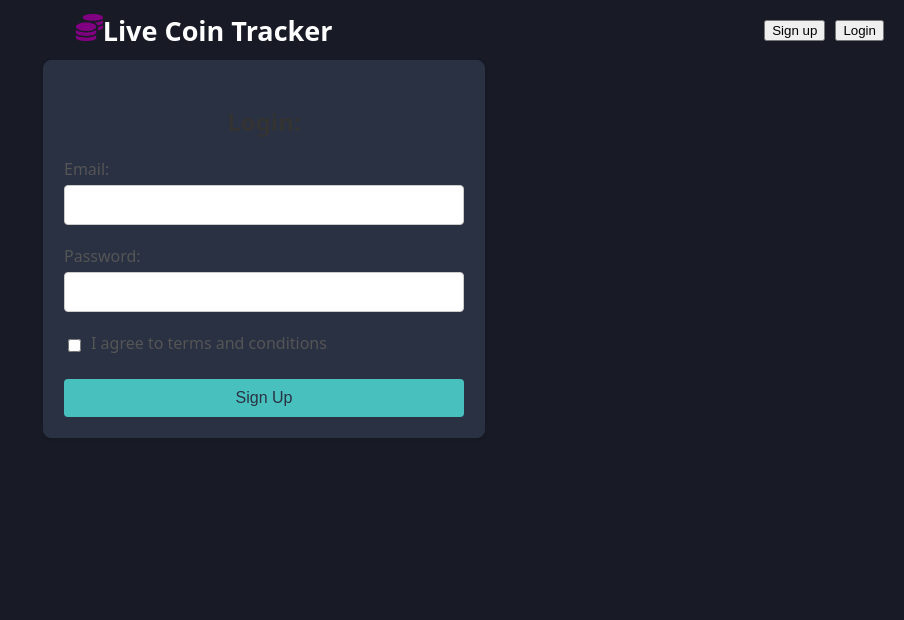
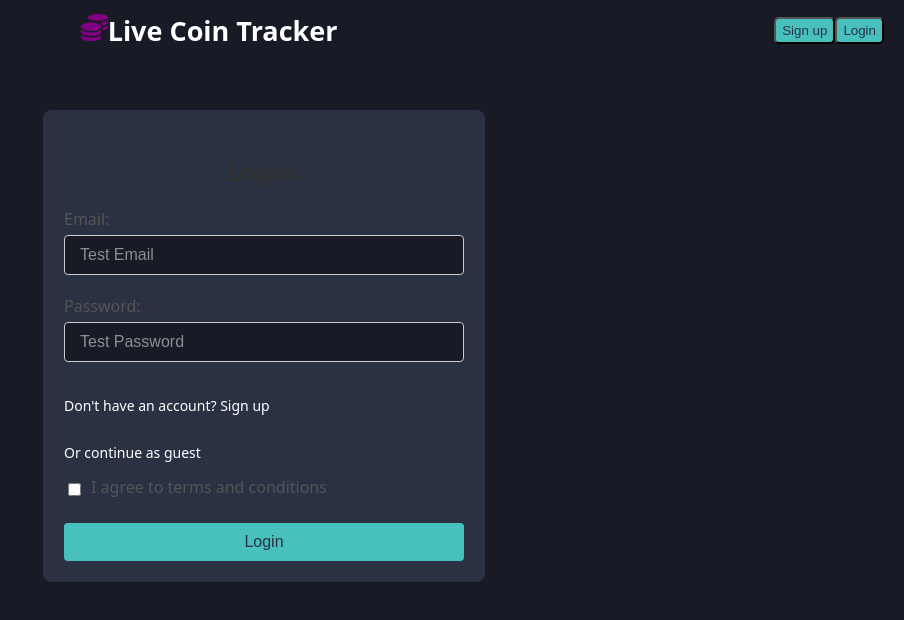
Before and after one commit to niallb01/react-typescript-crypto-tracker, a React (Vite) app: page /login in a window 1280 px wide. Shown: the top 620 px of the page, without its empty margins (376-1280 px from the left). Built offline with nearby package versions, Linux system fonts and the light colour scheme; no server answers.

Commit message:
add coin auth

```diff
--- a/src/App.css
+++ b/src/App.css
@@ -367,11 +367,12 @@ li {
   padding: 14px 24px;
   border: 0.01em solid #fff;
   border-radius: 8px;
-  height: 210px;
+  height: 230px;
   width: 180px;
 }
 
 .MuiFormControlLabel-label {
+  color: #fff;
   font-size: 14px;
   margin-right: 100px;
 }
--- a/src/App.tsx
+++ b/src/App.tsx
@@ -10,11 +10,13 @@ import CoinDescData from "./data/CoinDescData.json";
 import { CoinType, CoinDescType, PortfolioType } from "./types/coin_types";
 import SignUp from "./pagecomponents/SignUp";
 import Login from "./pagecomponents/Login";
+import ProtectedRoute from "./protectedroutes/ProtectedRoute";
 
 function App() {
   const [coins, setCoins] = useState<CoinType[]>([]);
   const [coinDescription, setDescription] = useState<CoinDescType[]>([]);
   const [portfolio, addPortfolio] = useState<PortfolioType[]>([]);
+  const [authenticated, setAuthenticated] = useState<boolean>(false);
 
   // on mount
   useEffect(() => {
@@ -43,6 +45,7 @@ function App() {
               coins={coins}
               portfolio={portfolio}
               addPortfolio={addPortfolio}
+              authenticated={authenticated}
             />
           }
         />
@@ -50,7 +53,7 @@ function App() {
           path="/coin-description/:coinName"
           element={<CoinDescription coinDescription={coinDescription} />}
         />
-        <Route
+        {/* <Route
           path="/portfolio"
           element={
             <Portfolio
@@ -59,9 +62,29 @@ function App() {
               coins={coins}
             />
           }
+        /> */}
+        <Route
+          path="/portfolio"
+          element={
+            <ProtectedRoute authenticated={authenticated}>
+              <Portfolio
+                portfolio={portfolio}
+                addPortfolio={addPortfolio}
+                coins={coins}
+              />
+            </ProtectedRoute>
+          }
         />
         <Route path="/signup" element={<SignUp />} />
-        <Route path="/login" element={<Login />} />
+        <Route
+          path="/login"
+          element={
+            <Login
+              authenticated={authenticated}
+              setAuthenticated={setAuthenticated}
+            />
+          }
+        />
       </Routes>
     </>
   );
--- a/src/components/Navbar.tsx
+++ b/src/components/Navbar.tsx
@@ -1,7 +1,5 @@
-// import { useState } from "react";
 import { Link } from "react-router-dom";
 import { FaCoins } from "react-icons/fa";
-// import supabase from "../auth/supabaseClient";
 import "../styles/Navbar.css";
 
 const Navbar = () => {
--- a/src/pagecomponents/Home.tsx
+++ b/src/pagecomponents/Home.tsx
@@ -1,7 +1,15 @@
 import Coin from "../components/Coin";
 import { Key, useState, useEffect, useRef } from "react";
 import { FaStar, FaRegStar } from "react-icons/fa";
-import { Link } from "react-router-dom";
+// import { Link } from "react-router-dom";
+import {
+  Link,
+  Route,
+  Routes,
+  redirect,
+  useNavigate,
+  Navigate,
+} from "react-router-dom";
 import "react-toastify/dist/ReactToastify.css";
 import { toast, ToastContainer } from "react-toastify";
 import { HomeCoinType, HomeProps } from "../types/coin_types";
@@ -9,6 +17,7 @@ import { IoSparklesOutline } from "react-icons/io5";
 import { SiBaremetrics } from "react-icons/si";
 import { CiBitcoin } from "react-icons/ci";
 import { Switch, FormGroup, FormControlLabel } from "@mui/material";
+import ProtectedRoute from "./components/ProtectedRoute";
 
 const Home = (props: HomeProps) => {
   const [search, setSearch] = useState<string>("");
@@ -18,7 +27,7 @@ const Home = (props: HomeProps) => {
   const [mktCap, setMktCap] = useState<boolean>(false);
   const [dropdown, setDropdown] = useState<boolean>(false);
 
-  const { coins, portfolio, addPortfolio } = props;
+  const { coins, portfolio, addPortfolio, authenticated } = props;
 
   let dropdownRef = useRef<HTMLDivElement>(null);
 
@@ -82,6 +91,10 @@ const Home = (props: HomeProps) => {
   };
 
   const handlePortfolioItem = (name: string) => {
+    if (!authenticated) {
+      window.location.href = "/signup";
+      return;
+    }
     const portfolioCopy = [...portfolio];
     const found = portfolioCopy?.find((coin) => {
       return coin.name === name;
@@ -325,6 +338,7 @@ const Home = (props: HomeProps) => {
                       />
                     )}
                   </Link>
+
                   <Coin
                     id={coin.id}
                     rank={coin.market_cap_rank}
--- a/src/pagecomponents/Login.tsx
+++ b/src/pagecomponents/Login.tsx
@@ -53,6 +53,7 @@ const Login = () => {
           className="form-text-input"
           value={userData.email}
           onChange={handleChange}
+          placeholder="Test Email"
           required
         />
 
@@ -64,9 +65,15 @@ const Login = () => {
           className="form-text-input"
           value={userData.password}
           onChange={handleChange}
+          placeholder="Test Password"
           required
         />
-
+        <p>
+          Don't have an account? <a href="/signup">Sign up</a>
+        </p>
+        <p>
+          Or continue as guest <a href="/login"></a>
+        </p>
         <div className="terms-container">
           <input
             type="checkbox"
@@ -79,7 +86,7 @@ const Login = () => {
         </div>
 
         <button type="submit" id="submit" name="submit" className="sign-up-btn">
-          Sign Up
+          Login
         </button>
 
         {error && <p className="error-message">{error}</p>}
--- a/src/pagecomponents/SignUp.tsx
+++ b/src/pagecomponents/SignUp.tsx
@@ -124,6 +124,7 @@ const SignUp = () => {
           className="form-text-input"
           value={userData.email}
           onChange={handleChange}
+          placeholder="Test Email"
           required
         />
 
@@ -135,8 +136,13 @@ const SignUp = () => {
           className="form-text-input"
           value={userData.password}
           onChange={handleChange}
+          placeholder="Test Password"
           required
         />
+
+        <p>
+          Already have an account? <a href="/login">Login</a>
+        </p>
 
         <div className="terms-container">
           <input
--- /dev/null
+++ b/src/protectedroutes/ProtectedRoute.tsx
@@ -0,0 +1,10 @@
+import { Navigate } from "react-router-dom";
+
+const ProtectedRoute = ({ authenticated, children }) => {
+  if (!authenticated) {
+    return <Navigate to="/login" />;
+  }
+  return children;
+};
+
+export default ProtectedRoute;
--- a/src/styles/Forms.css
+++ b/src/styles/Forms.css
@@ -7,6 +7,7 @@
   background-color: #f9f9f9;
   background: #2a3143;
   box-shadow: 0 2px 4px rgba(0, 0, 0, 0.1);
+  margin-top: 50px;
 }
 
 .onLogin-header {
@@ -29,12 +30,14 @@ label {
 }
 
 .form-text-input {
+  color: #fff;
   padding: 10px;
   margin-bottom: 20px;
   border: 1px solid #ccc;
   border-radius: 4px;
   font-size: 16px;
   width: calc(100% - 22px); /* To compensate for padding and border */
+  background-color: #181b26;
 }
 
 .terms-container {
--- a/src/styles/Navbar.css
+++ b/src/styles/Navbar.css
@@ -51,12 +51,28 @@
 
 .login-container {
   display: flex;
+  display: block;
   gap: 10px;
 }
 
 .nav-sign-up-btn,
 .nav-login-btn {
+  /* display: block; */
+  /* position: fixed; */
   /* padding: 10px 20px;
   font-size: 16px; */
   cursor: pointer;
+  /* color: #2a3143; */
+  border-radius: 5px;
+  color: #2a3143;
+  background-color: #48c1be;
+  /* transition: ease-out 0.3s; */
+  height: 27px;
 }
+
+.nav-sign-up-btn:hover,
+.nav-login-btn:hover {
+  background-color: #384d61;
+  color: #48c1be;
+  border: 1px solid;
+}
```
